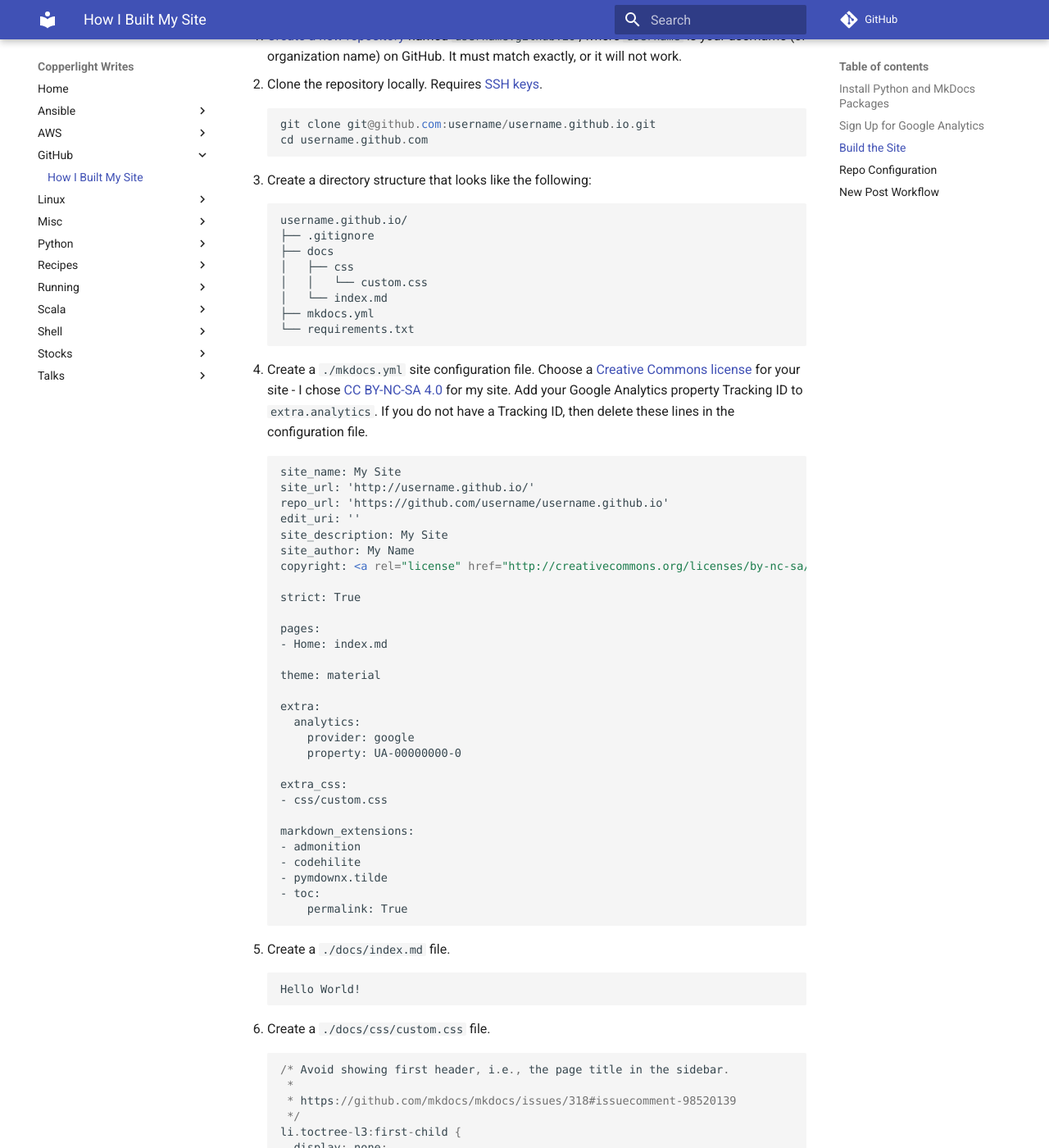
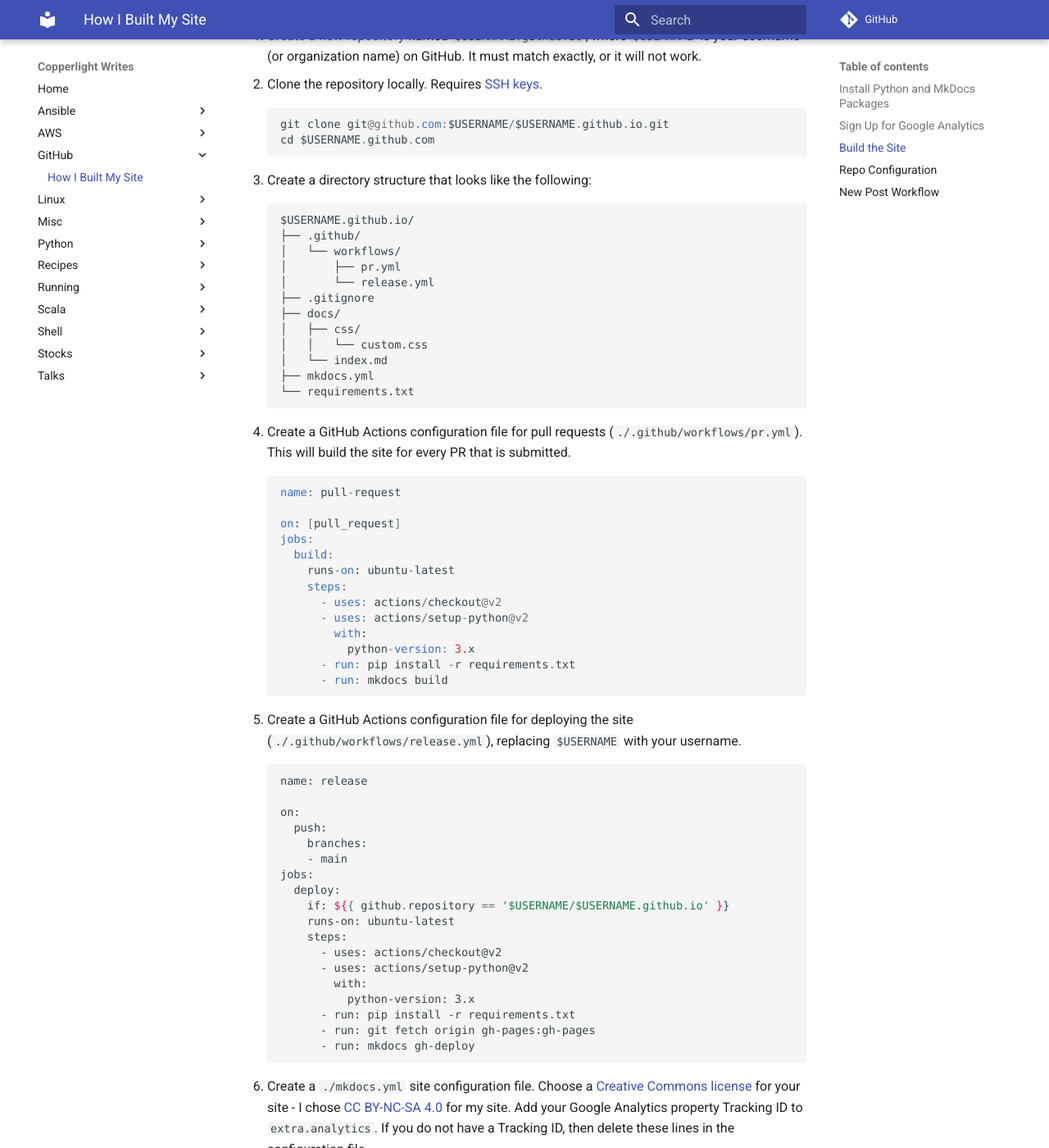
Before and after one commit to copperlight/copperlight.github.io, an MkDocs documentation site: the page built from docs/github/how-i-built-my-site.md, in a window 1280 px wide and 1400 px high, scrolled down 1219 px. Shown: the whole window at 82% size. Built offline with MkDocs 1.6.1 and Material for MkDocs 9.7.7, drawn with Linux system fonts in a browser that asks for light colours; comment, search, counter and statistics services are not loaded; some of the changed text lies outside the part shown.

Commit message:
update site build instructions

````diff
--- a/docs/github/how-i-built-my-site.md
+++ b/docs/github/how-i-built-my-site.md
@@ -1,7 +1,7 @@
 # How I Built My Site
 
 <div class="meta">
-  <span class="date"><small>2017-10-12</small></span>
+  <span class="date"><small>2021-12-01</small></span>
   <span class="discuss"><a class="github-button" href="https://github.com/copperlight/copperlight.github.io/issues" data-icon="octicon-issue-opened" aria-label="Discuss copperlight/copperlight.github.io on GitHub">Discuss</a></span>
 </div><br/>
 
@@ -27,8 +27,8 @@ this for most pages.
 If you are relying on a system Python, consider following these instructions:
 [Install the Latest Python Versions on Mac OSX].
 
-Install [MkDocs] and [Material for MkDocs]. These two packages will bring along all the necessary
-dependencies for a fully functioning site.
+Install [Material for MkDocs]. This package will bring along all the necessary dependencies,
+including [MkDocs], for a fully functioning site.
 
 ```bash
 pip install mkdocs-material
@@ -52,33 +52,76 @@ pip install mkdocs-material
 
 ## Build the Site
 
-1. [Create a new repository](https://github.com/new) named `username.github.io`, where `username` is
-your username (or organization name) on GitHub.  It must match exactly, or it will not work.
+1. [Create a new repository](https://github.com/new) named `$USERNAME.github.io`, where `$USERNAME`
+is your username (or organization name) on GitHub.  It must match exactly, or it will not work.
 
-2. Clone the repository locally.  Requires [SSH keys](https://help.github.com/articles/connecting-to-github-with-ssh/).
+2. Clone the repository locally. Requires [SSH keys](https://help.github.com/articles/connecting-to-github-with-ssh/).
 
-        git clone git@github.com:username/username.github.io.git
-        cd username.github.com
+        git clone git@github.com:$USERNAME/$USERNAME.github.io.git
+        cd $USERNAME.github.com
 
 3. Create a directory structure that looks like the following:
 
-        username.github.io/
+        $USERNAME.github.io/
+        ├── .github/
+        │   └── workflows/
+        │       ├── pr.yml
+        │       └── release.yml
         ├── .gitignore
-        ├── docs
-        │   ├── css
-        │   │   └── custom.css
-        │   └── index.md
+        ├── docs/
+        │   ├── css/
+        │   │   └── custom.css
+        │   └── index.md
         ├── mkdocs.yml
         └── requirements.txt
 
-4. Create a `./mkdocs.yml` site configuration file. Choose a [Creative Commons license] for your
+4. Create a GitHub Actions configuration file for pull requests (`./.github/workflows/pr.yml`). This
+will build the site for every PR that is submitted.
+
+        name: pull-request
+
+        on: [pull_request]
+        jobs:
+          build:
+            runs-on: ubuntu-latest
+            steps:
+              - uses: actions/checkout@v2
+              - uses: actions/setup-python@v2
+                with:
+                  python-version: 3.x
+              - run: pip install -r requirements.txt
+              - run: mkdocs build
+
+5. Create a GitHub Actions configuration file for deploying the site (`./.github/workflows/release.yml`),
+replacing `$USERNAME` with your username.
+
+        name: release
+
+        on:
+          push:
+            branches:
+            - main
+        jobs:
+          deploy:
+            if: ${{ github.repository == '$USERNAME/$USERNAME.github.io' }}
+            runs-on: ubuntu-latest
+            steps:
+              - uses: actions/checkout@v2
+              - uses: actions/setup-python@v2
+                with:
+                  python-version: 3.x
+              - run: pip install -r requirements.txt
+              - run: git fetch origin gh-pages:gh-pages
+              - run: mkdocs gh-deploy
+
+7. Create a `./mkdocs.yml` site configuration file. Choose a [Creative Commons license] for your
 site - I chose [CC BY-NC-SA 4.0] for my site. Add your Google Analytics property Tracking ID to
-`extra.analytics`.  If you do not have a Tracking ID, then delete these lines in the configuration
+`extra.analytics`. If you do not have a Tracking ID, then delete these lines in the configuration
 file.
 
         site_name: My Site
-        site_url: 'http://username.github.io/'
-        repo_url: 'https://github.com/username/username.github.io'
+        site_url: 'http://$USERNAME.github.io/'
+        repo_url: 'https://github.com/username/$USERNAME.github.io'
         edit_uri: ''
         site_description: My Site
         site_author: My Name
@@ -130,17 +173,17 @@ file.
        .meta .date { float: left }
        .meta .discuss { float: right }
 
-1. Create a `./requirements.txt` file, so that you can easily reinstall the necessary Python packages
+3. Create a `./requirements.txt` file, so that you can easily reinstall the necessary Python packages
 with `pip install -r requirements.txt`.
 
-        mkdocs
         mkdocs-material
 
-1. Create a `./.gitignore` file.
+4. Create a `./.gitignore` file.
 
-        site
+        site/
+        venv/
 
-1. Build and serve the site locally, to verify that your changes look good.  When MkDocs is up and
+5. Build and serve the site locally, to verify that your changes look good.  When MkDocs is up and
 running, you will see `Serving on http://127.0.0.1:8000`. Leave this process running. When you are
 done developing and testing your site, you can stop this process with `ctrl+c`. Open a new Terminal
 to run the second command.
@@ -148,16 +191,17 @@ to run the second command.
         mkdocs serve
         open http://localhost:8000
 
-1. Push the source branch to GitHub to save your changes. You only need to set the upstream for the
-first push; subsequent pushes will be `git push origin` as long as you remain on the `source` branch.
+6. Push the changes to GitHub to save your progress. The first release build will fail due to the
+absence of the `gh-pages` branch.
 
         git add --all
         git commit -m "first commit"
-        git push --set-upstream origin source
+        git push origin
 
-1. Build and deploy the site. The static HTML site generated by this process will be pushed to the
-`master` branch origin for this repository. Changes will be live within one minute. Navigate to
-the site url to see your changes.
+7. Build and deploy the site for the first time. This step is done to establish the `gh-pages`
+branch which is used by GitHub Actions. The static HTML site generated by this process will be
+pushed to the `gh-pages` branch at the origin for this repository. Changes will be live within
+one minute. Navigate to the site url to see your changes.
 
         mkdocs gh-deploy
 
@@ -168,35 +212,34 @@ Navigate to the repository on GitHub and set some useful configuration options.
 1. Code > Description
 1. Code > Website
 1. Code > Manage topics
-1. Settings > Branches > Default branch: `source`
-1. Settings > Branches > Protected branches: `source`
+1. Settings > Branches > Protected branches: `main`
     1. Check: Protect this branch
     1. Check: Include administrators
 
 ## New Post Workflow
 
-1. Start serving the site locally, with file change detection.
+1. Create a new branch, so you can check your work in a PR.
+
+        git checkout -b new-post
+
+2. Start serving the site locally, with file change detection.
 
         mkdocs serve
         open http://localhost:8000
 
-1. Start a new post by creating a markdown file in the `./docs` directory hierarchy.
+3. Start a new post by creating a markdown file in the `./docs` directory hierarchy.
 
-1. Images can be served from a location such as `./docs/images`, with references as follows:
+4. Images can be served from a location such as `./docs/images`, with references as follows:
 
         ![Link Name](/images/my-file.png "Alt Text")
 
-1. Add the new markdown file to the `./mkdocs.yml` site configuration and continue editing. See
+5. Add the new markdown file to the `./mkdocs.yml` site configuration and continue editing. See
 [Writing Your Docs](http://www.mkdocs.org/user-guide/writing-your-docs/) for tips on arranging
 your Markdown files.
 
-1. When editing is complete, commit and push the file to save your work.
+6. When editing is complete, commit changes and push. Open a PR on the GitHub site and check
+the build output. Merge when you are happy with the changes.
 
         git add --all
         git commit -m "my new post"
         git push origin
-
-1. Build and deploy the site, which uses the `remote_branch` key from the `mkdocs.yml` file to
-choose the branch that will receive the push.
-
-        mkdocs gh-deploy
````
Also changed, not shown: other parts of docs/github/how-i-built-my-site.md (+1 -1 lines).
